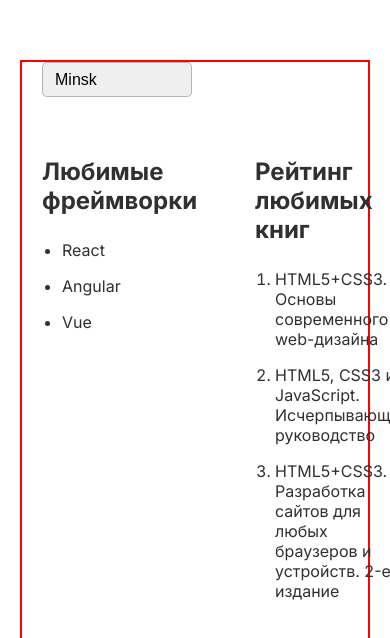
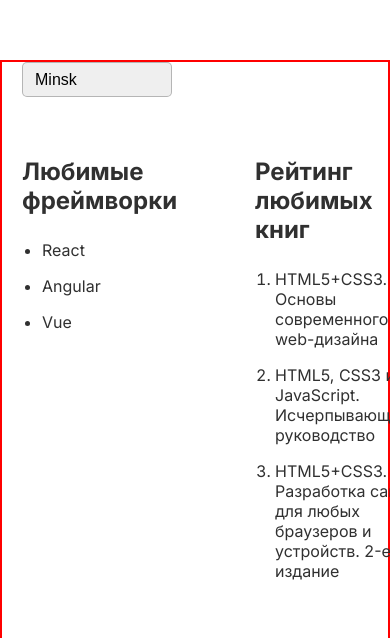
Before and after one commit to cobra145i/4-hw-with-auto-test-html-css, a plain HTML site: page index.html in a window 390 px wide. Shown: the part 918-1556 px from the top of the page. Drawn offline with Linux system fonts and the light colour scheme.

Commit message:
correct Task 8

```diff
--- a/style.css
+++ b/style.css
@@ -238,7 +238,7 @@ footer {
 
     .about-section {
         /* 📍 Внутренний отступ сверху и снизу */
-        padding: 60px 20px;
+        padding: 60px 0px;
     }
 }
 
```
